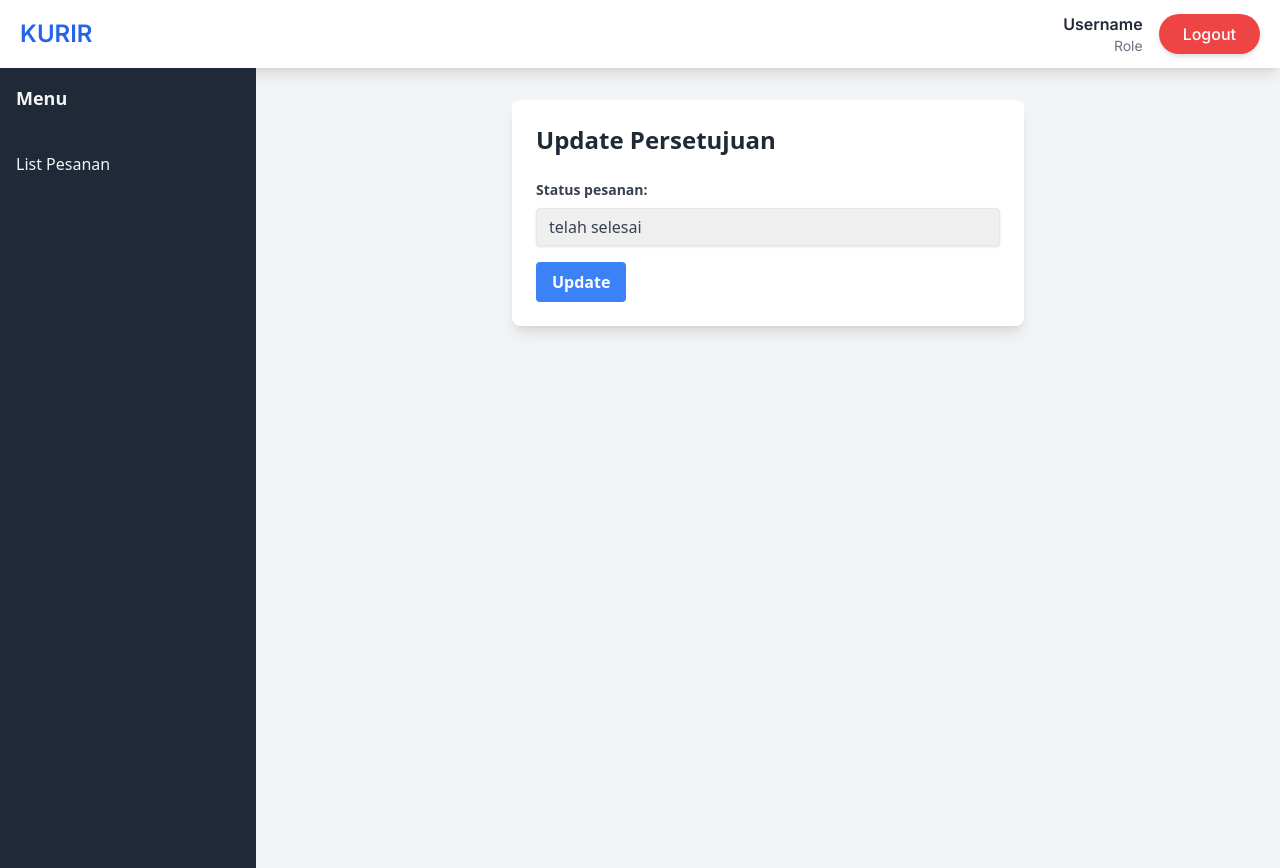
After one commit to taka-duarr/E-kelontong, a PHP site: page /Views/kurir/update_kurir.php in a window 1280 px wide. The commit adds this page. Run offline with PHP 8.4, Linux system fonts and the light colour scheme; the template is opened without the code that fills it, so the values that code supplies are empty; some libraries are stand-ins or nearby versions.

Commit message:
update kurir

```diff
--- /dev/null
+++ b/Views/kurir/update_kurir.php
@@ -0,0 +1,80 @@
+<!-- <?php
+echo '<pre>';
+var_dump($transaksi);
+echo '</pre>';
+?> -->
+
+<!DOCTYPE html>
+<html lang="en">
+
+<head>
+    <meta charset="UTF-8">
+    <meta name="viewport" content="width=device-width, initial-scale=1.0">
+    <title>Update Barang</title>
+    <script src="https://cdn.tailwindcss.com"></script>
+</head>
+<body class="bg-gray-100 font-sans leading-normal tracking-normal">
+
+    <!-- Navbar -->
+    <?php include 'includes/navbar.php'; ?>
+
+    <!-- Main container -->
+    <div class="flex">
+        <!-- Sidebar -->
+        <?php include 'includes/sidebar.php'; ?>
+
+        <!-- Main Content -->
+        <div class="flex-1 p-8">
+            <!-- Form Update Barang -->
+            <div class="max-w-lg mx-auto bg-white p-6 rounded-lg shadow-lg">
+                <h2 class="text-2xl font-bold mb-6 text-gray-800">Update Persetujuan</h2>
+                <form action="index.php?modul=approve&fitur=update" method="POST">
+                    <input type="hidden" id="id_transaksi" name="id_transaksi" value="<?php echo htmlspecialchars($transaksi['id_transaksi']); ?>">
+
+                    <!-- Status Barang -->
+                    <div class="mb-4">
+                        <label for="status" class="block text-gray-700 text-sm font-bold mb-2">Status pesanan:</label>
+                        <select id="status" name="status"
+                            class="shadow appearance-none border rounded w-full py-2 px-3 text-gray-700 leading-tight focus:outline-none focus:shadow-outline" required>
+                            <option value="3" <?php echo $transaksi['status'] == 3 ? 'selected' : ''; ?>>telah selesai</option>
+                            <option value="2" <?php echo $transaksi['status'] == 2 ? 'selected' : ''; ?>>belum selesai</option>
+                        </select>
+                    </div>
+
+                    <!-- <div class="mb-4">
+                        <label for="ongkir" class="block text-gray-700 text-sm font-bold mb-2">Ongkir:</label>
+                        <input type="number" id="ongkir" name="ongkir"
+                            class="shadow appearance-none border rounded w-full py-2 px-3 text-gray-700 leading-tight focus:outline-none focus:shadow-outline"
+                            required value="<?php echo htmlspecialchars($transaksi['ongkir'] ?? 0); ?>">
+                    </div>
+
+                    <div class="mb-4">
+                        <label for="nama_kurir" class="block text-gray-700 text-sm font-bold mb-2">Role</label>
+                        <select id="nama_kurir" name="nama_kurir"
+                        class="shadow appearance-none border rounded w-full py-2 px-3 text-gray-700 leading-tight focus:outline-none focus:shadow-outline" required>
+                        <option value="">Pilih kurir</option>
+                        <?php foreach ($kurir as $nama): ?>
+                            <option value="<?php echo htmlspecialchars($nama); ?>">
+                                <?php echo htmlspecialchars($nama); ?>
+                            </option>
+                        <?php endforeach; ?>
+                    </select>
+                    </div> -->
+
+
+
+
+                    <!-- Tombol Submit -->
+                    <div class="flex items-center justify-between">
+                        <button type="submit"
+                            class="bg-blue-500 hover:bg-blue-700 text-white font-bold py-2 px-4 rounded focus:outline-none focus:shadow-outline">
+                            Update
+                        </button>
+                    </div>
+                </form>
+            </div>
+        </div>
+    </div>
+
+</body>
+</html>
--- a/index.php
+++ b/index.php
@@ -182,6 +182,9 @@
         case 'list':
             $controller->listAllTransaksi();
             break;
+        case 'update':
+            $controller->update();
+            break;
     }
 
 
```
Also changed, not shown: Controller/Controller_kurir.php (+9 -6 lines), Model/Model_kurir.php (+17 -0 lines).
